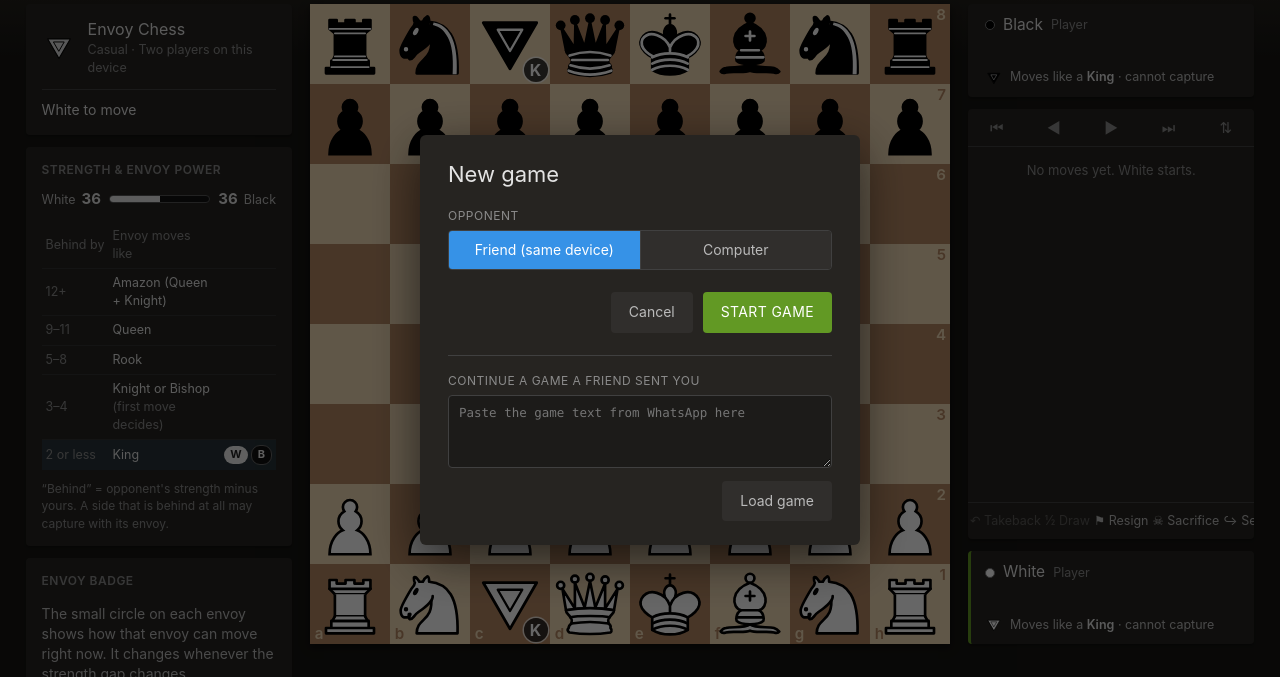
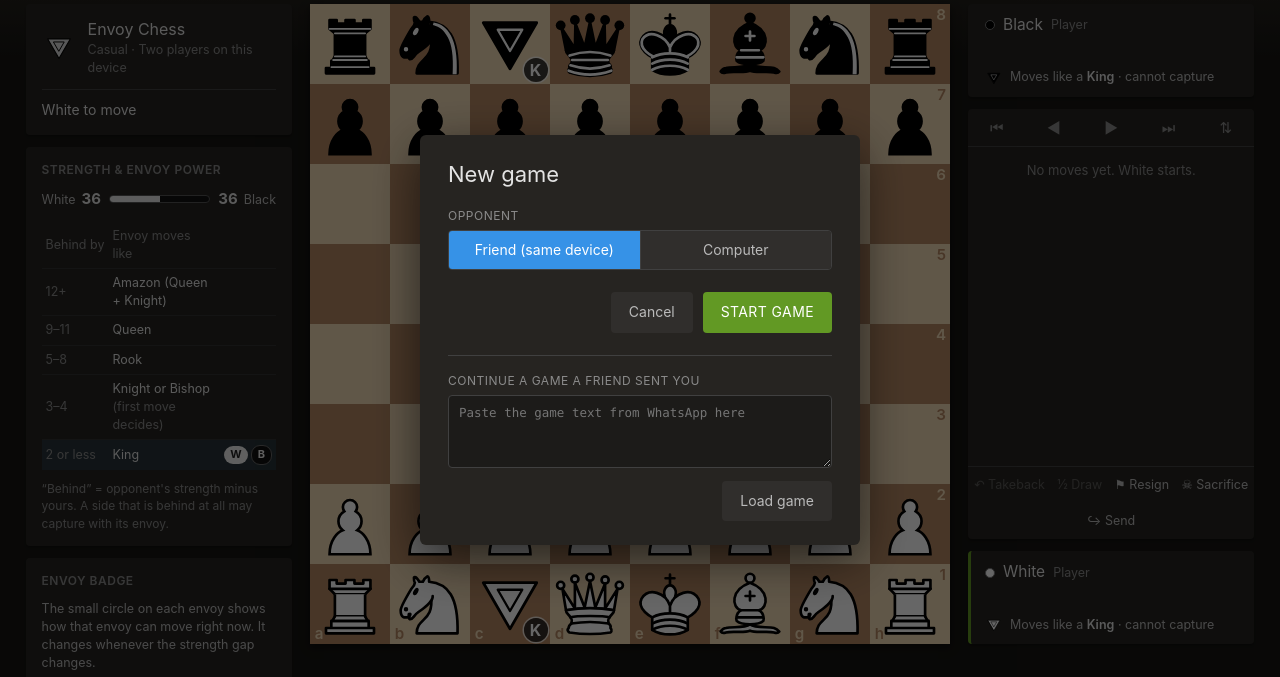
Before and after one commit to UnknownSequence/EnvoyChess, a plain HTML site: page index.html in a window 1280 px wide. Shown: the part 60-737 px from the top of the page. Drawn offline with Linux system fonts and the light colour scheme.

Commit message:
Badge legend and button layout

```diff
--- a/css/style.css
+++ b/css/style.css
@@ -269,8 +269,8 @@
 .result-box { border-top: 1px solid var(--border); padding: 10px 12px; text-align: center; }
 .result-box .score { font-size: 18px; color: var(--text-strong); font-weight: 600; }
 .result-box .why { color: var(--muted); font-size: 13px; margin: 2px 0 8px; }
-.actions { display: flex; border-top: 1px solid var(--border); }
-.actions button { flex: 1; background: none; border: 0; padding: 9px 2px; font-size: 12.5px; color: var(--text); white-space: nowrap; }
+.actions { display: flex; flex-wrap: wrap; border-top: 1px solid var(--border); }
+.actions button { flex: 1 1 auto; background: none; border: 0; padding: 9px 2px; font-size: 12.5px; color: var(--text); white-space: nowrap; }
 .actions button:hover:not(:disabled) { background: var(--panel-2); color: var(--text-strong); }
 .actions button:disabled { opacity: .35; cursor: default; }
 .actions button.confirm { background: var(--bad); color: #fff; }
@@ -317,3 +317,6 @@
 .paste-error { color: #ff7b7b; font-size: 12.5px; margin-right: auto; }
 .share-help { margin: 0 0 12px; font-size: 13.5px; }
 .share-status { color: var(--muted); font-size: 12.5px; margin-right: auto; align-self: center; }
+
+.legend-intro { margin: 0 0 8px; font-size: 12.5px; color: var(--text); }
+.legend li > span:last-child { min-width: 0; }
```
